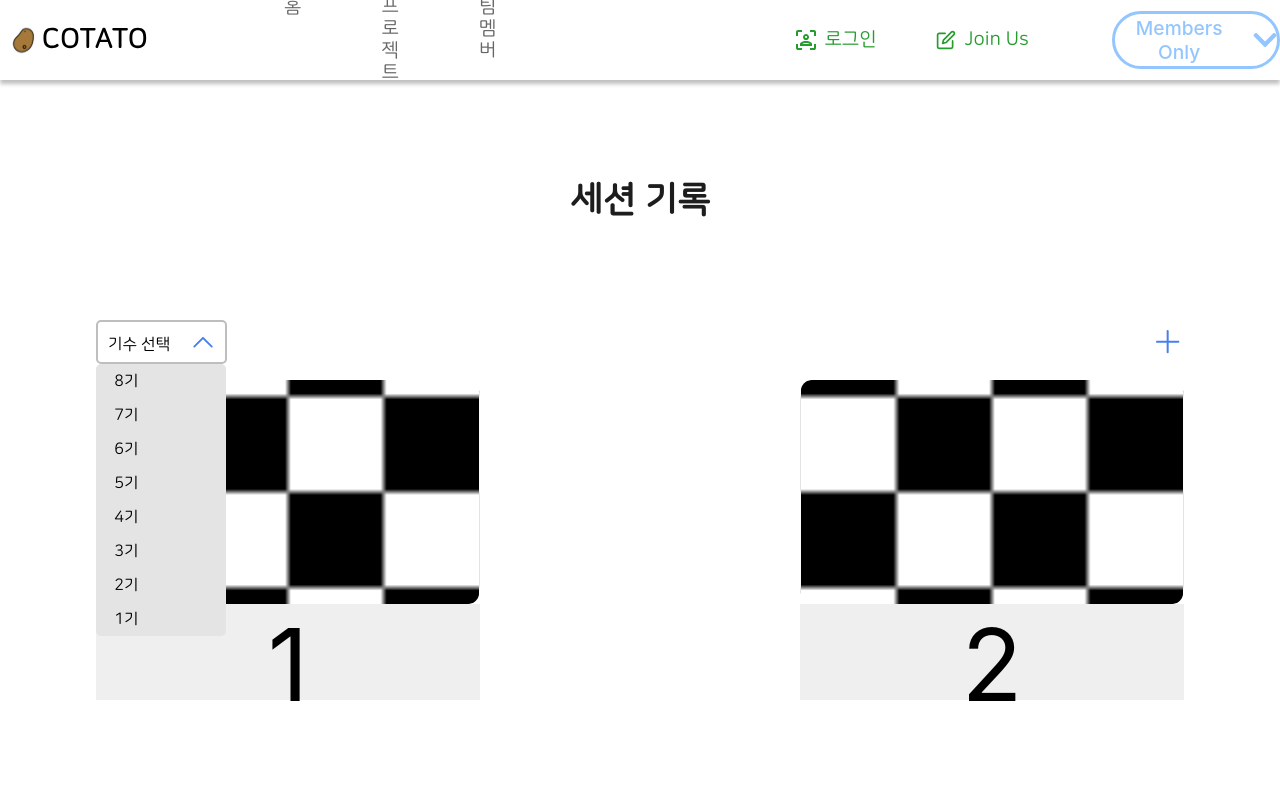
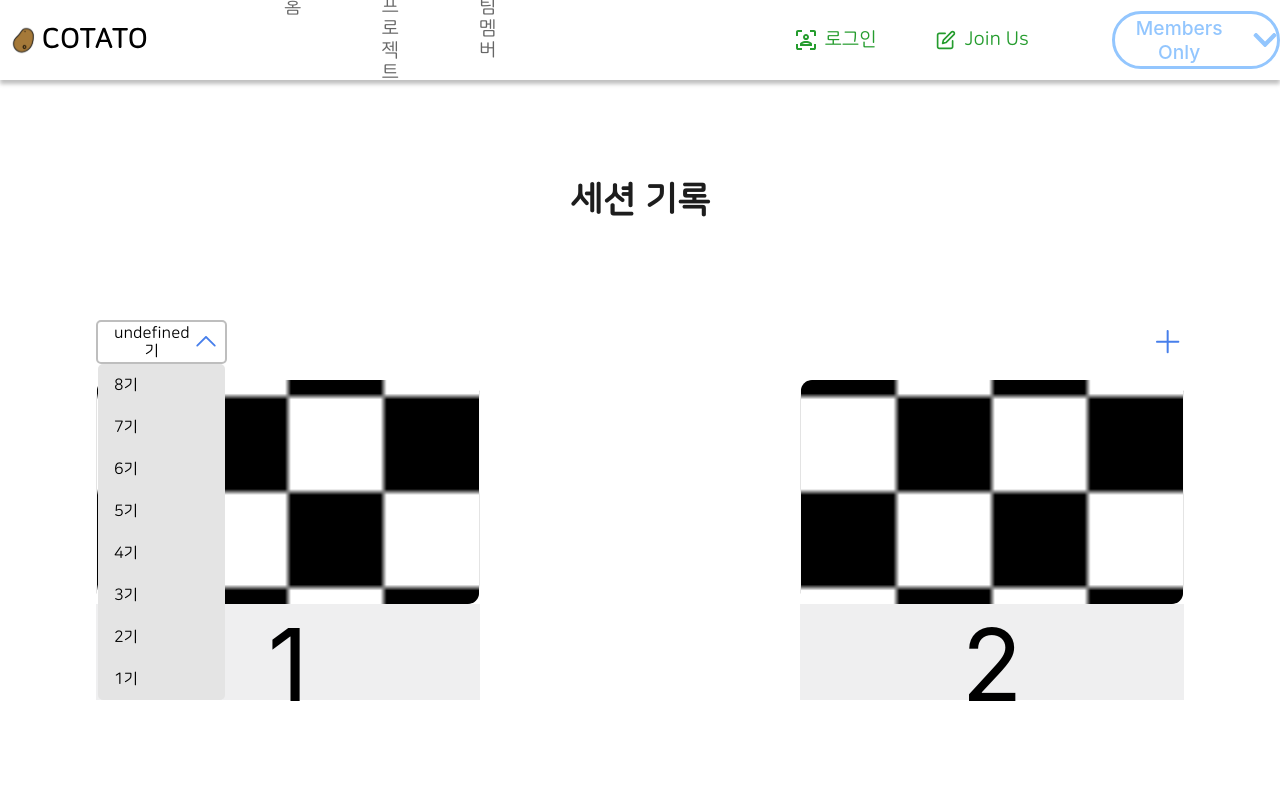
Before and after one commit to IT-Cotato/CS-Quiz-FE, a React (Create React App) app: page /session in a window 1280 px wide. Both pictures are taken after a click on the picture 202 px from the left and 342 px from the top of the page. Shown: the top 800 px of the page. Built offline with nearby package versions, Linux system fonts and the light colour scheme.

Commit message:
[add] 기수 선택 드롭박스 구현 추가

```diff
--- a/src/components/SeasonsSelect.tsx
+++ b/src/components/SeasonsSelect.tsx
@@ -1,40 +1,57 @@
-import React, { useCallback, useState } from 'react';
+import React, { useCallback, useEffect, useState } from 'react';
 import { css, styled } from 'styled-components';
 import arrow_down_thin from '@assets/arrow_dwon_thin.svg';
 import arrow_up_thin from '@assets/arrow_up_thin.svg';
 
-// interface Props {
-//   onSelect: () => void;
-// }
+/*
+생각해 볼것
+
+폰트는 어떻게 수정할지
+*/
 
 /*
+수정 사항
 
-SeasonList를 ul로 잡지 말고 wrapper로 감싸서 구현할 방법 생각
+화살표에 마진이 먹어서 아이콘보다 왼쪽을 클릭해도 반응
+SeasonList 배경 피그마 나오면 변경
+*/
+
+/*
+논의 사항
+
 
 */
 
-/*
+interface Props {
+  /**
+   * 기수 변경시 발생해야 하는 로직을 담는 함수
+   * @param season
+   * @returns
+   */
+  onChangeSeason: (season: number) => void;
+  /**
+   * 현재 선택된 기수
+   */
+  selectedSeason: number;
+}
 
-기수 선택시 박스 안에 기수가 어디 위치에 보여질지 디자인 필요
-seaons 배열에서 일단 8기로 잡나왔지만, 어떻게 동적으로 바뀔지는 프론트들이랑 얘기가 필요할 듯
+const SeasonsSelect = ({ onChangeSeason, selectedSeason }: Props) => {
+  const [isOpen, setIsOpen] = useState(false);
+  const [seasonLength, setSeasonLength] = useState(0);
 
-*/
-
-const SeasonsSelect = () => {
-  // eslint-disable-next-line @typescript-eslint/no-unused-vars
-  const [isOpen, setIsOpen] = useState(false);
-  // eslint-disable-next-line @typescript-eslint/no-unused-vars
-  const [selectedSeason, setSelectedSeason] = useState(0);
-
-  const seasons = Array.from({ length: 8 }, (v, i) => i + 1).reverse();
+  useEffect(() => {
+    // 기수의 최대값을 받아와야 함
+    setSeasonLength(8);
+  }, [seasonLength]);
 
   const onClickSeason = useCallback((season: number) => {
-    setSelectedSeason(season);
+    onChangeSeason(season);
     setIsOpen(false);
   }, []);
 
   return (
-    <SelectMenu isopen={isOpen}>
+    <SeasonSelectWrapper>
+      <SelectMenu isopen={isOpen ? 'open' : 'close'}>
         <p>{selectedSeason === 0 ? `기수 선택` : `${selectedSeason}기`}</p>
         {isOpen ? (
           <img src={arrow_up_thin} alt="arrow-up" onClick={() => setIsOpen(!isOpen)} />
@@ -43,24 +60,35 @@ const SeasonsSelect = () => {
         )}
         {isOpen && (
           <SeasonsList>
-          {seasons.map((season) => (
+            <ul>
+              {Array.from({ length: seasonLength }, (v, i) => i + 1)
+                .reverse()
+                .map((season) => (
                   <li key={season} onClick={() => onClickSeason(season)}>{`${season}기`}</li>
                 ))}
+            </ul>
           </SeasonsList>
         )}
       </SelectMenu>
+    </SeasonSelectWrapper>
   );
 };
 
 export default SeasonsSelect;
 
-interface SelectMenuProps {
-  isopen: boolean;
-}
-
-const SelectMenu = styled.div<SelectMenuProps>`
+const SeasonSelectWrapper = styled.div`
   position: relative;
   width: 127px;
+`;
+
+interface SelectMenuProps {
+  isopen: string;
+}
+const SelectMenu = styled.div<SelectMenuProps>`
+  display: flex;
+  align-items: center;
+  justify-content: space-between;
+  width: 100%;
   height: 40px;
   flex-shrink: 0;
   border-radius: 5px;
@@ -68,45 +96,48 @@ const SelectMenu = styled.div<SelectMenuProps>`
   background: #fff;
 
   p {
-    position: absolute;
-    top: -3px;
-    left: 10px;
+    margin-left: 16px;
     font-family: NanumSquareRound;
     font-size: 16px;
     font-style: normal;
+    line-height: normal;
     ${(props) =>
-      !props.isopen
+      props.isopen === 'open'
         ? css`
+            color: #000;
+            font-weight: 500;
+          `
+        : css`
             color: #969595;
             font-weight: 400;
-          `
-        : css`
-            color: #000;
-            font-weight: 500;
           `}
-
-    line-height: normal;
   }
 
   img {
     cursor: pointer;
-    position: absolute;
-    top: 4.5px;
-    right: 6px;
+    margin-right: 4px;
   }
 `;
 
-const SeasonsList = styled.ul`
+const SeasonsList = styled.div`
   position: absolute;
-  top: 26px;
-  left: -1.6px;
-  width: 90px;
+  top: 44px;
+  width: 100%;
   flex-shrink: 0;
   border-radius: 5px;
   background: #fff;
   background: #e4e4e4;
 
+  ul {
+    display: flex;
+    flex-direction: column;
+    padding: 0px;
+    margin: 0px;
+  }
+
   li {
+    display: flex;
+    justify-content: flex-start;
     list-style: none;
     cursor: pointer;
     color: #000;
@@ -115,7 +146,6 @@ const SeasonsList = styled.ul`
     font-style: normal;
     font-weight: 500;
     line-height: normal;
-    padding: 8px;
-    margin-left: -110px;
+    margin: 12px 16px;
   }
 `;
```
Lines whose indentation alone changed are shown as unchanged.
